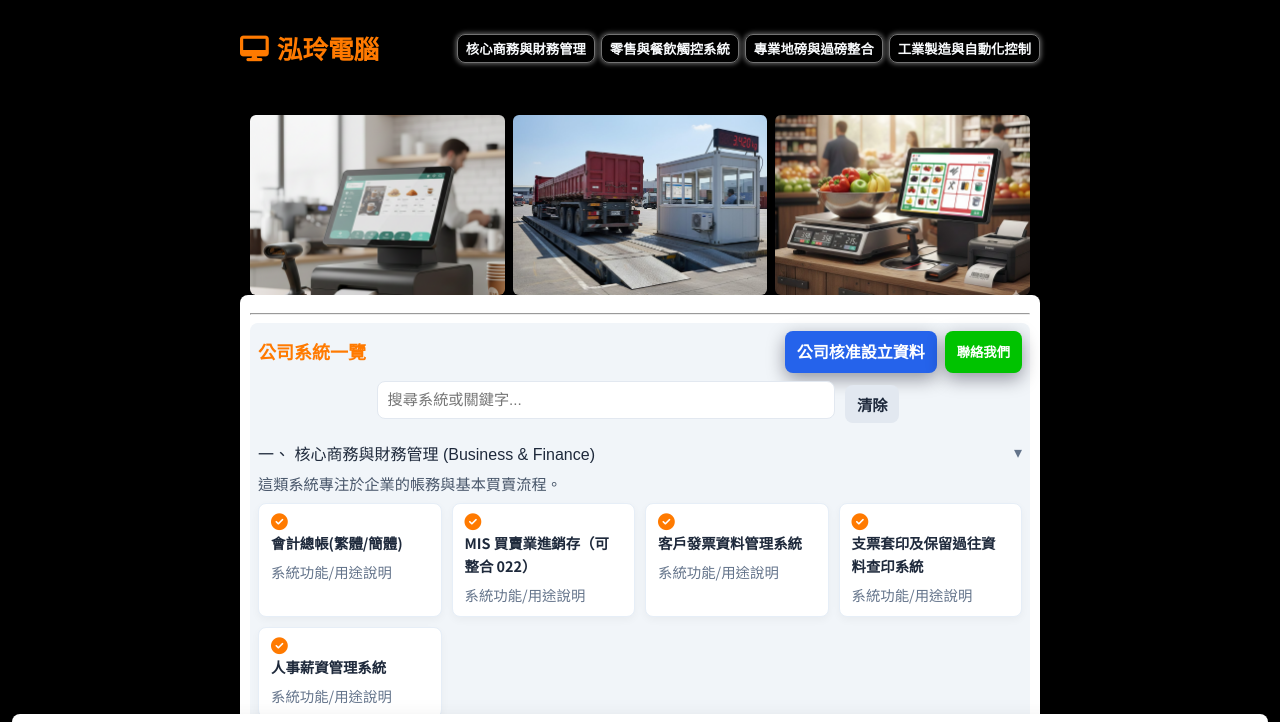
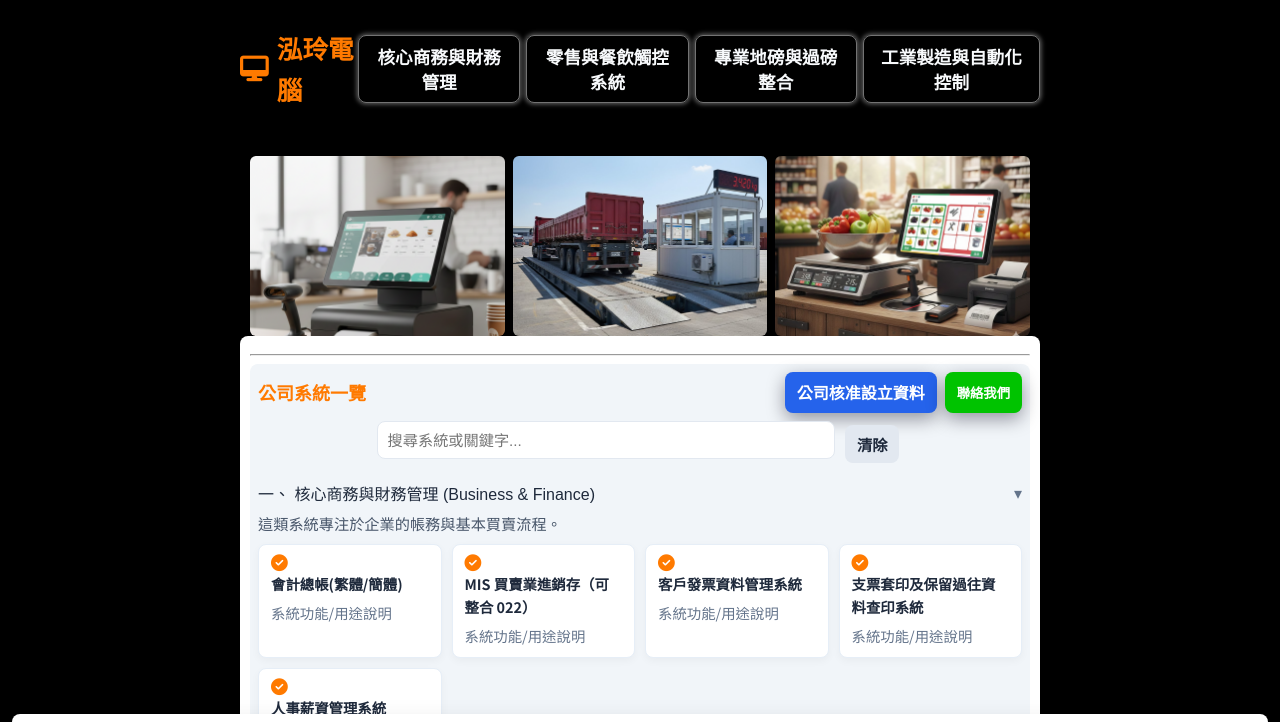
Before and after one commit to tt982a84-gif/HungLing, a plain HTML site: page index.html in a window 1280 px wide. Shown: the top 722 px of the page. Drawn offline with Linux system fonts and the light colour scheme.

Commit message:
UI: Increase size of product toggle buttons

```diff
--- a/css/style.css
+++ b/css/style.css
@@ -45,10 +45,11 @@ body {
     background: transparent;
     border: 1px solid rgba(255, 255, 255, 0.08);
     color: #f8fafc;
-    padding: 4px 8px;
+    padding: 8px 16px;
     border-radius: 8px;
     cursor: pointer;
-    font-weight: 600;
+    font-weight: 700;
+    font-size: 1.1rem;
 }
 
 /* 每秒閃爍一次的邊框動畫（白色） */
@@ -405,7 +406,7 @@ body {
 
     .product-toggle,
     .group-toggle {
-        padding: 12px 8px;
+        padding: 12px 16px;
     }
 
     .card-icon {
```
